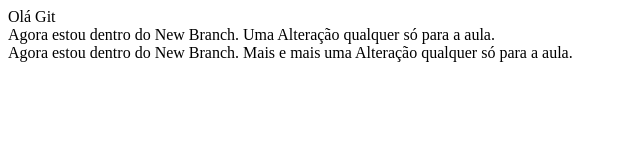
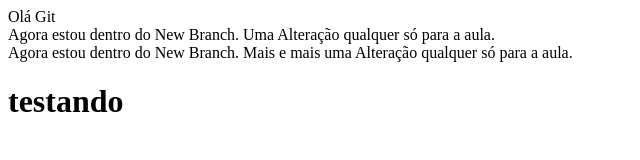
Before and after one commit to aliffeKauling/Gama-Git, a plain HTML site: page index.html in a window 1280 px wide. Shown: the whole page, without its empty margins (0-640 px from the left). Drawn offline with Linux system fonts and the light colour scheme.

Commit message:
First Commit

```diff
--- a/index.html
+++ b/index.html
@@ -16,6 +16,7 @@
     <div>
         Agora estou dentro do New Branch. Mais e mais uma Alteração qualquer só para a aula.
     </div>
+    <h1>testando</h1>
 </body>
 
 </html>
```
